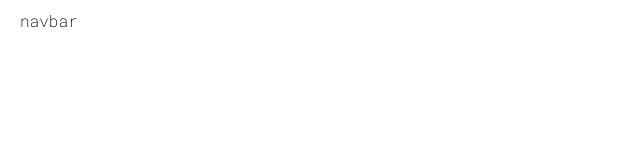
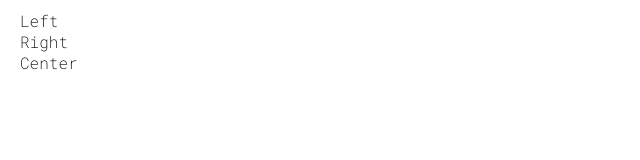
Before and after one commit to Siddharth1006/ECommApp, a React (Create React App) app: page / in a window 1280 px wide. Shown: the top 160 px of the page, without its empty margins (0-640 px from the left). Built offline with nearby package versions, Linux system fonts and the light colour scheme.

Commit message:
Components Lining Up issue Added 3 more components. But they line up one after the other. We want them to line up side by side.

```diff
--- a/src/components/Navbar.jsx
+++ b/src/components/Navbar.jsx
@@ -9,12 +9,19 @@ const Container = styled.div`
 const Wrapper = styled.div`
   padding: 10px 20px
 `
+
+const Left = styled.div``
+const Center = styled.div``
+const Right = styled.div``
+
 const Navbar = () => {
   return (
     <Container>
         <Wrapper>
           {/* Adds space from top and bottom */}
-            navbar
+            <Left> Left </Left>
+            <Right> Right </Right>
+            <Center> Center </Center>
         </Wrapper>
     </Container>
   )
```
